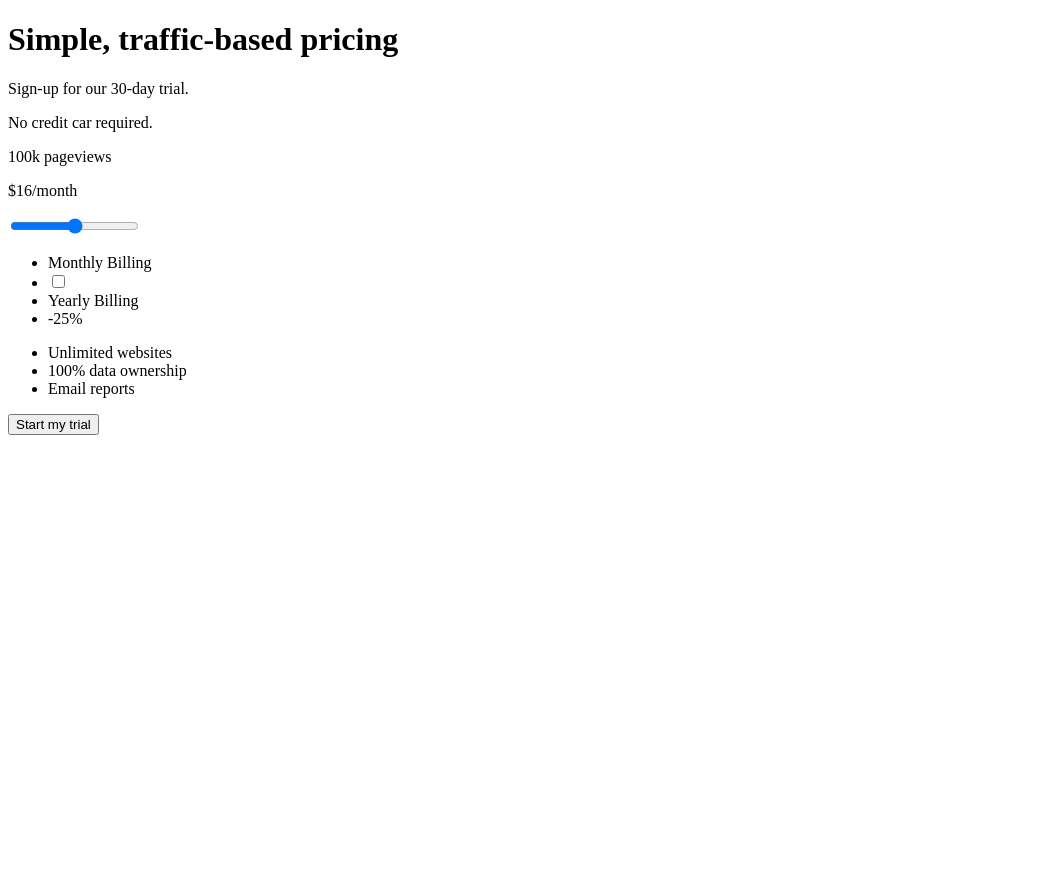
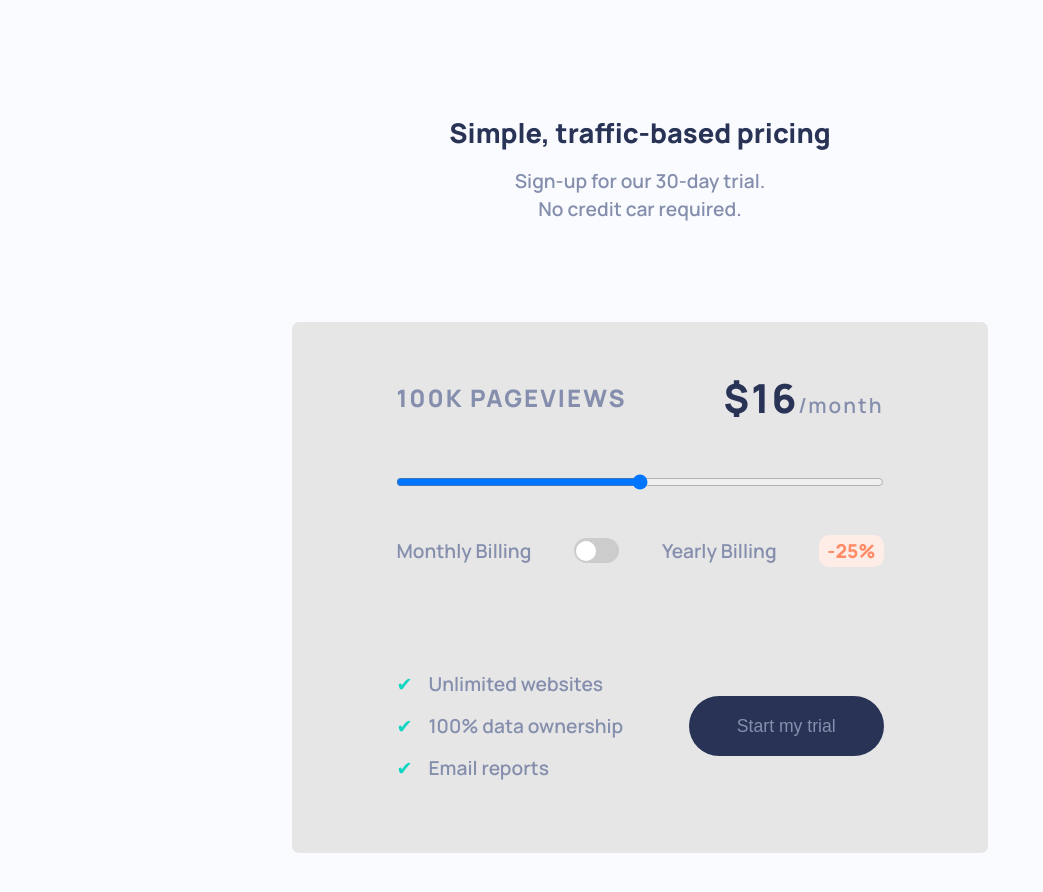
Before and after one commit to cristi-20/Interactive-pricing-component, a plain HTML site: page index.html in a window 1280 px wide. Shown: the whole page, without its empty margins (0-1043 px from the left). Before the commit the page ends 800 px from the top, so only its background shows below. Drawn offline with Linux system fonts and the light colour scheme.

Commit message:
Update index.html

```diff
--- a/index.html
+++ b/index.html
@@ -7,7 +7,7 @@
     <meta name="viewport" content="width=device-width, initial-scale=1.0">
     <link rel="preconnect" href="https://fonts.gstatic.com">
     <link href="https://fonts.googleapis.com/css2?family=Manrope:wght@600;800&display=swap" rel="stylesheet">
-    <link rel="stylesheet" href="../Pricing Box/main.css">
+    <link rel="stylesheet" href="/main.css">
     <title>Pricing Box</title>
     <script type="text/javascript">
     </script>
```
